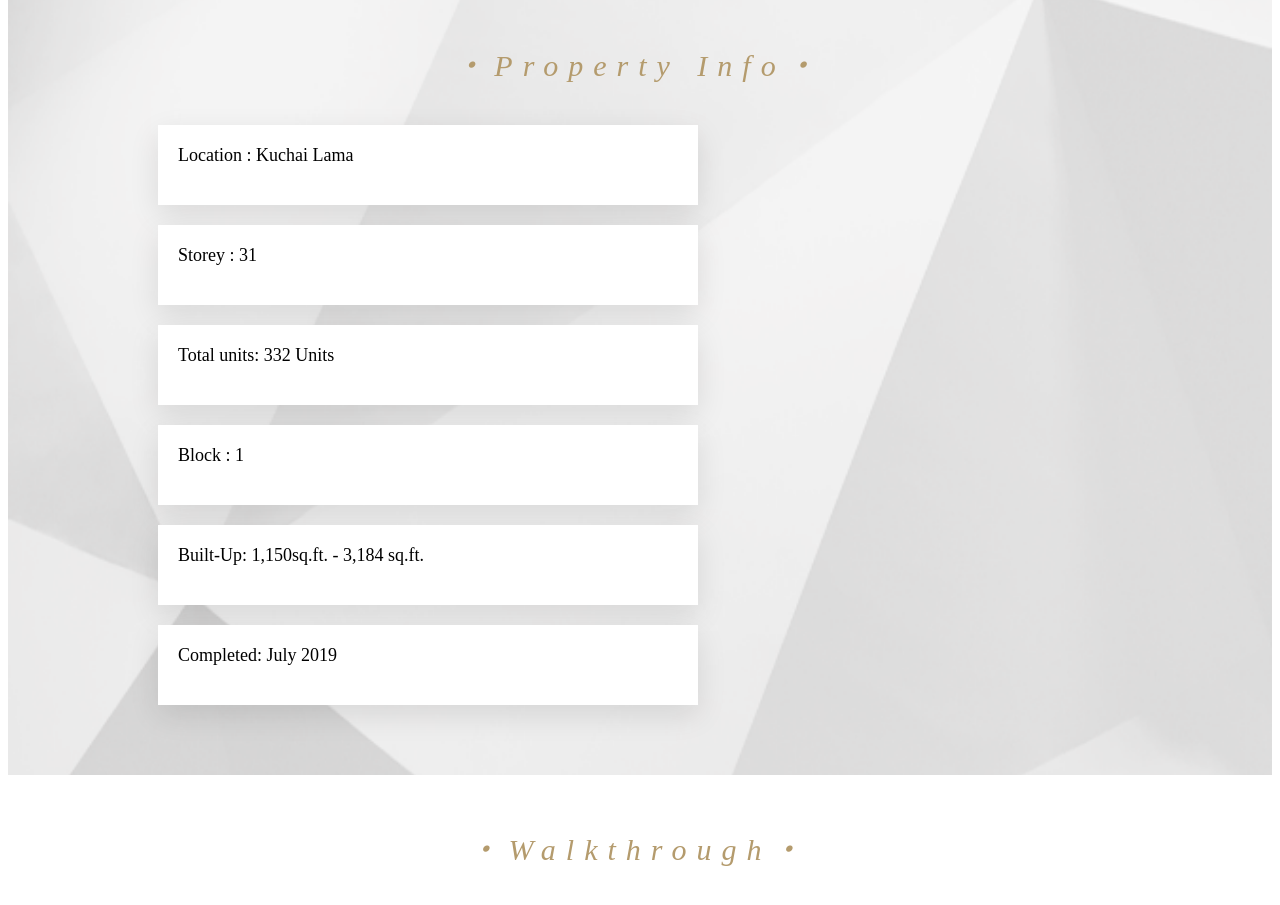
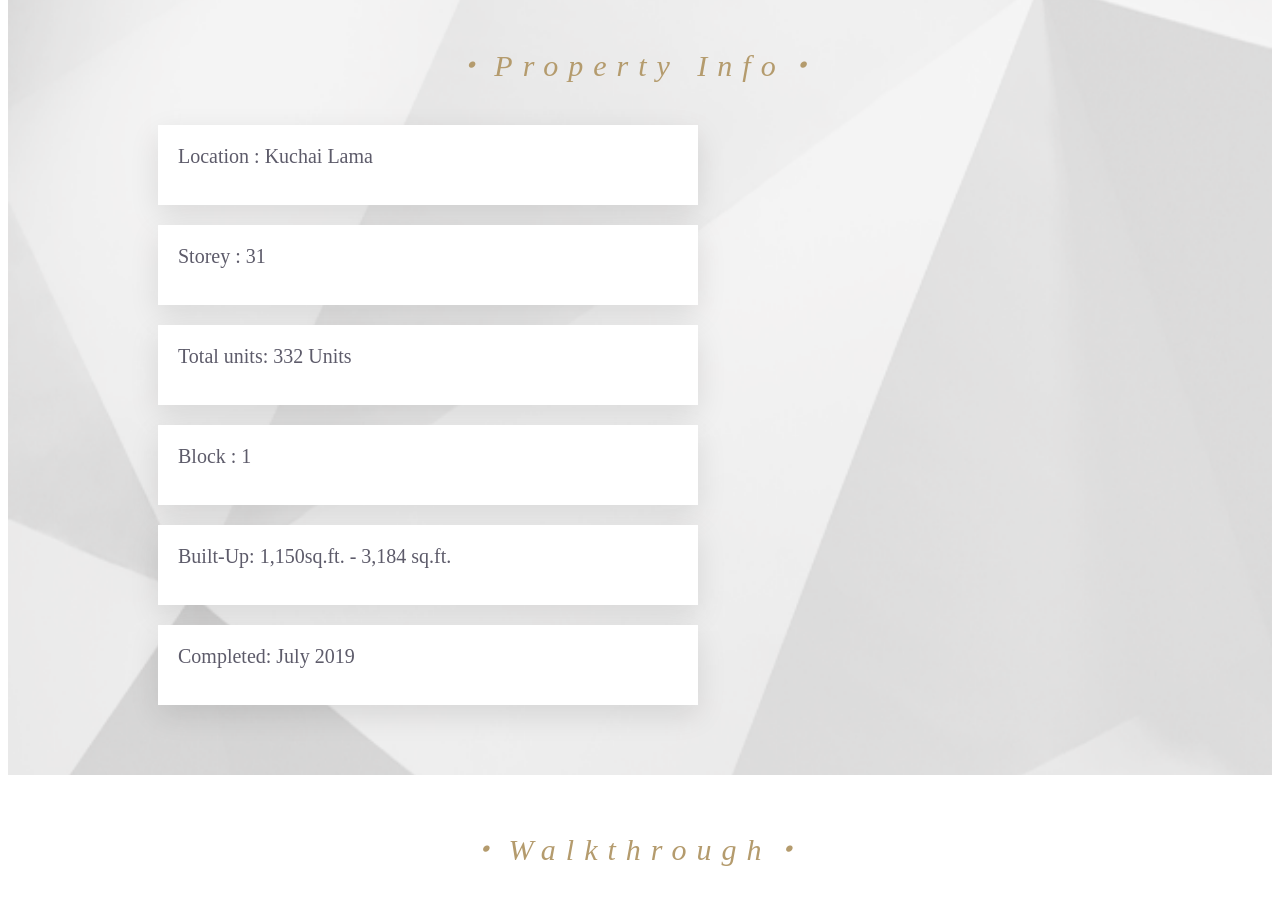
Before and after one commit to jinghuiwie/genkl, a plain HTML site: page index.html in a window 1280 px wide. Shown: the part 1200-2105 px from the top of the page. Drawn offline with Linux system fonts and the light colour scheme; grey boxes are pictures that could not be loaded.

Commit message:
Add files via upload

```diff
--- a/css/components/propertyinfo.css
+++ b/css/components/propertyinfo.css
@@ -21,12 +21,11 @@
   display: inline-block;
   width:500px;
   height: 40px;
+  font-size:20px;
+  font-weight: lighter;
+  color: #5d5b6a;
  }
 
 .propertyinfo h1{
   margin: -10px 0px 0px 0px;
 }
-
-.property {
-
-}
```
